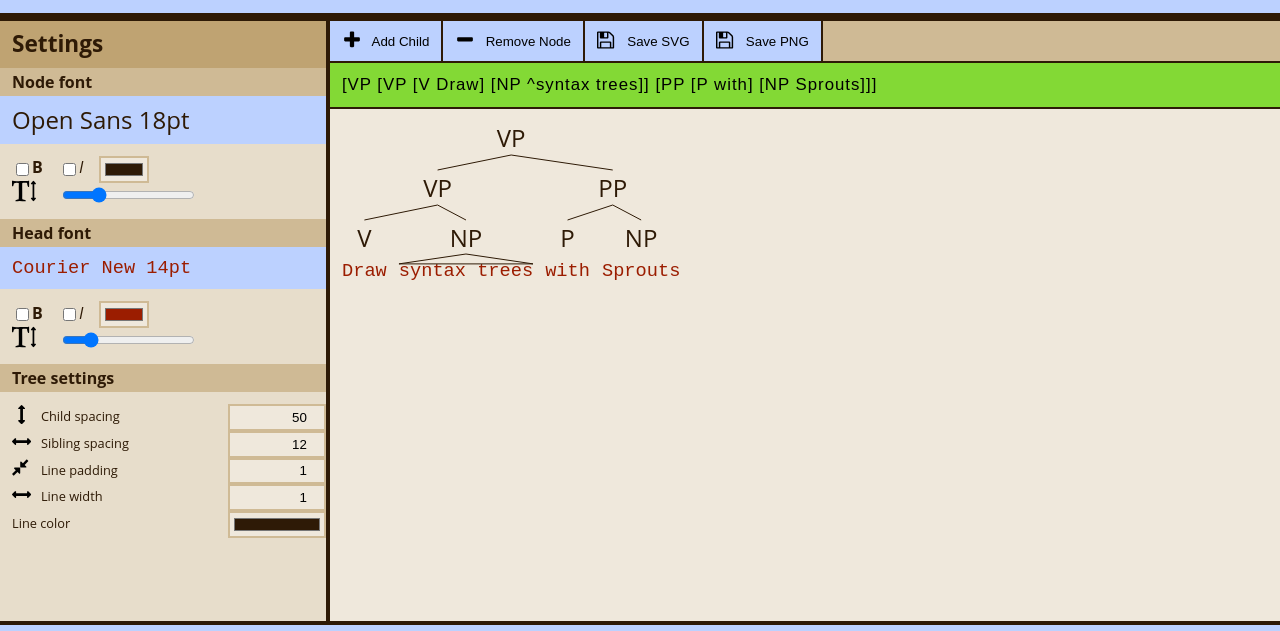
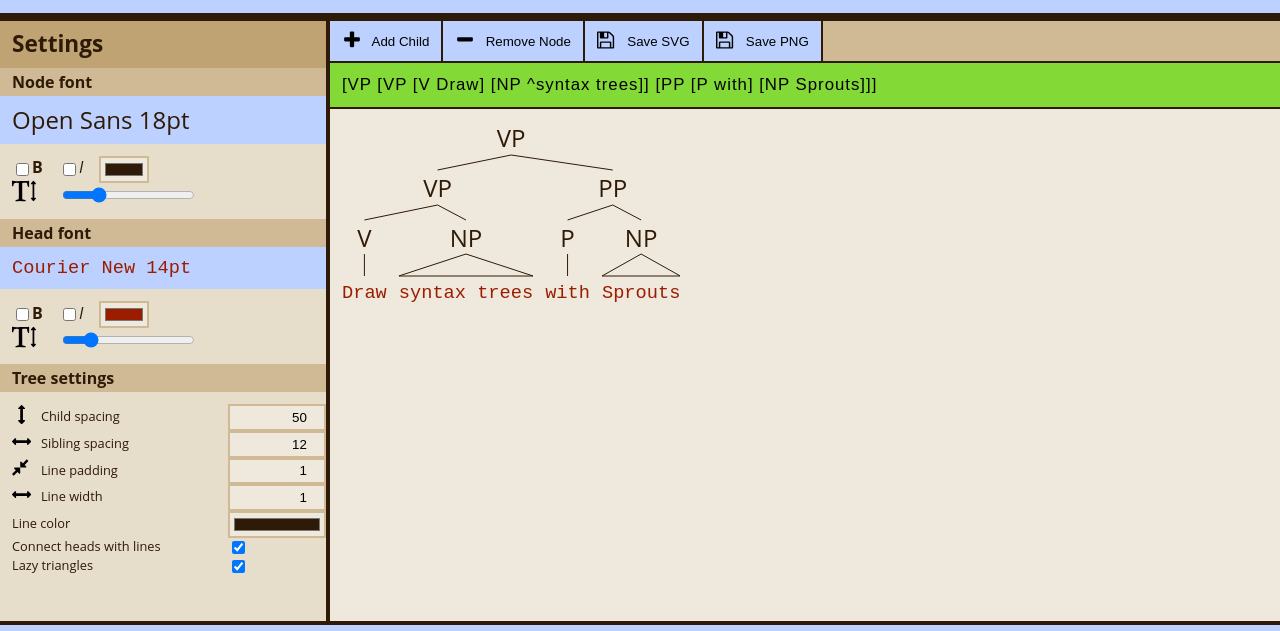
Before and after one commit to danrouse/sprouts-vanilla, a website: page app/index.html in a window 1280 px wide. Shown: the part 139-770 px from the top of the page. Drawn offline with nearby package versions, Linux system fonts and the light colour scheme; files that its build step writes are made by us from their sources.

Commit message:
support triangles, lazy triangles, head connectors (closes #4)

```diff
--- a/app/index.html
+++ b/app/index.html
@@ -85,6 +85,14 @@
                     <label for="settings_lineColor">Line color</label
                     ><input name="settings_lineColor" type="color" class="setting">
                 </li>
+                <li>
+                    <label for="settings_headLines">Connect heads with lines</label
+                    ><input name="settings_headLines" type="checkbox" class="setting">
+                </li>
+                <li>
+                    <label for="settings_lazyTriangles">Lazy triangles</label
+                    ><input name="settings_lazyTriangles" type="checkbox" class="setting">
+                </li>
             </ul>
         </aside>
 
--- a/app/scripts/TreeNode.js
+++ b/app/scripts/TreeNode.js
@@ -121,10 +121,6 @@ TreeNode.prototype = {
                 ';font-style: ' + (options.fonts.head['italic'] ? 'italic' : 'normal') +
             '} ' +
             '.sprouts__line { ' +
-                'stroke: ' + options.lineColor +
-                ';stroke-width: ' + options.lineWidth +
-            '} ' +
-            '.sprouts__triangle { ' +
                 'stroke: ' + options.lineColor +
                 ';stroke-width: ' + options.lineWidth +
                 ';fill: none' +
@@ -304,26 +300,56 @@ TreeNode.prototype = {
             // no children, but there is a lexical head to display
             head = _svgelem('text', { 'class': 'sprouts__head' });
 
-            var hasTriangle = this.head[0] === '^';
+            var hasConnector = options.headLines,
+                hasTriangle = false,
+                headText = this.head;
 
-            head.appendChild(document.createTextNode(hasTriangle ? this.head.substr(1) : this.head));
+            // carets trigger explicit triangles
+            if(headText[0] === '^') {
+                hasConnector = hasTriangle = true;
+                // remove caret from text
+                headText = headText.substring(1);
+            } else if(this.type[this.type.length - 1] === 'P' &&
+                      this.type.length > 1 &&
+                      options.lazyTriangles) {
+                // lazy triangles triggered for any node ending in P
+                hasConnector = hasTriangle = true;
+            }
+
+            // create and measure head
+            head.appendChild(document.createTextNode(headText));
             svg.appendChild(head);
 
-            var headBBox = head.getBBox();
+            var headBBox = head.getBBox(),
+                headWidth = headBBox.width,
+                headHeight = headBBox.height;
+
+            // position head under label and connectors
+            head._attrs({ 'y': labelY + (headHeight * (hasConnector ? 2 : 1)) })
 
             // lazy linguist triangles
             if(hasTriangle) {
-                var triangle = _svgelem('polygon', { 'class': 'sprouts__triangle' });
-                var points = [
-                    '0,' + (labelY * 1.3),//+ headBBox.height),
-                    headBBox.width + ',' + (labelY * 1.3),// + headBBox.height),
-                    (headBBox.width / 2) + ',' + (labelY)];
-
-                triangle._attrs({ 'points': points.join(' ') });
+                var triangle = _svgelem('polygon', { 'class': 'sprouts__line' });
+                var points = [[0, labelY + headHeight],
+                              [headWidth, labelY + headHeight],
+                              [headWidth / 2, labelY]];
+                triangle._attrs({
+                    'points': points.reduce(function(str,val) {
+                        return str + ' ' + val.join(',');
+                    })
+                });
                 svg.appendChild(triangle);
+            } else if(hasConnector) {
+                // connect head with line
+                var line = _svgelem('line', {
+                    'class': 'sprouts__line',
+                    'x1': headWidth / 2,
+                    'x2': headWidth / 2,
+                    'y1': labelY,
+                    'y2': labelY + headHeight
+                });
+                svg.appendChild(line);
             }
-
-
         }
 
         // get total width (label + children) and center label
@@ -342,16 +368,6 @@ TreeNode.prototype = {
                 'x2': width / 2,
                 'y2': labelY + options.linePadding
             });
-        }
-
-        // move lexical head under label as well
-        if(head) {
-            head._attrs({
-                'y': (labelY * 1) + head.getBBox().height
-            });
-
-            // recalc bbox height for moved text
-            height = svg.getBBox().height;
         }
 
         // explicitly state final size
--- a/app/scripts/main.js
+++ b/app/scripts/main.js
@@ -24,7 +24,9 @@
         nodeSpacingX: 12,
         linePadding: 1,
         lineWidth: 1,
-        lineColor: '#2e1a06'
+        lineColor: '#2e1a06',
+        headLines: true,
+        lazyTriangles: true
     };
 
     // make a basic tree
```
